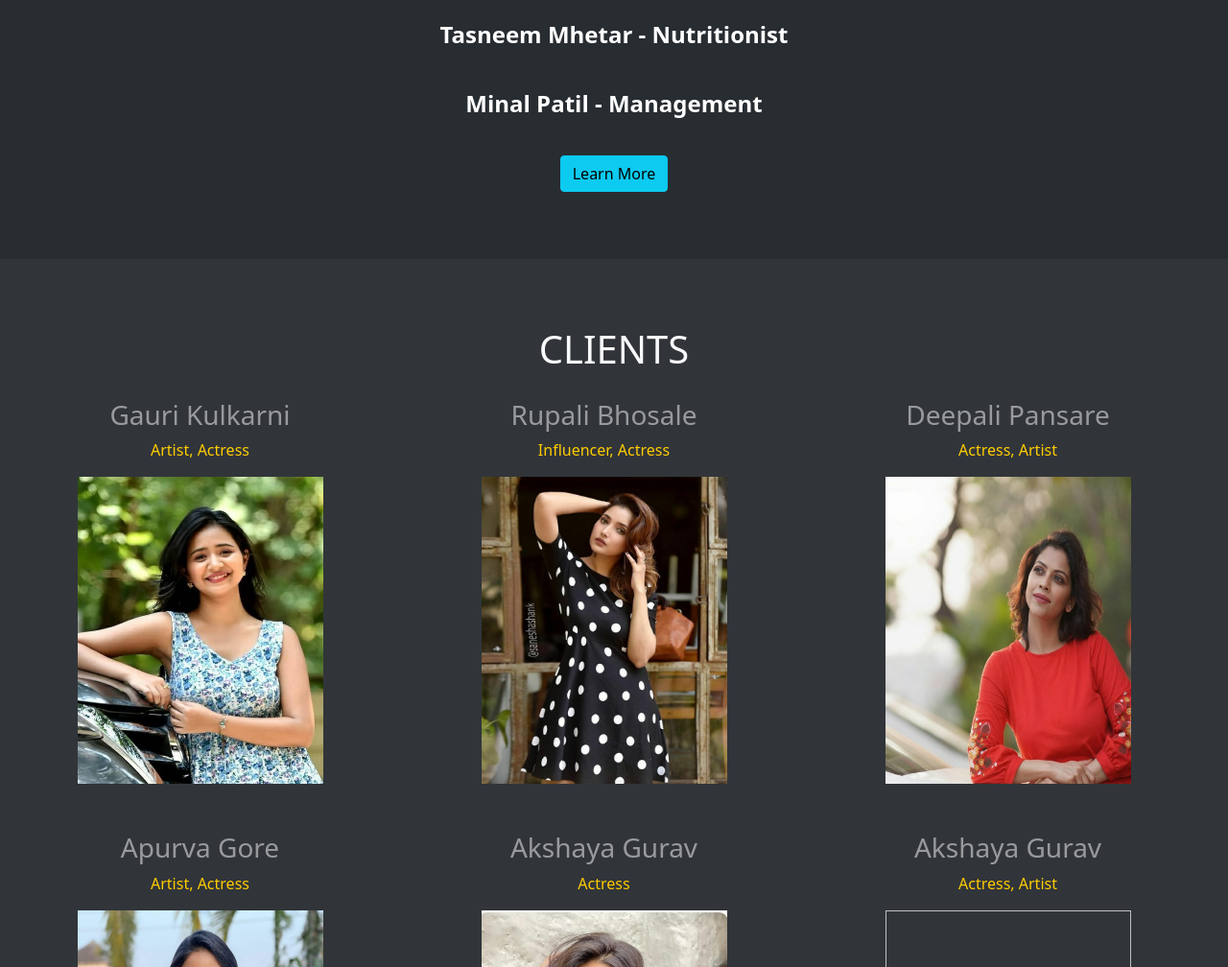
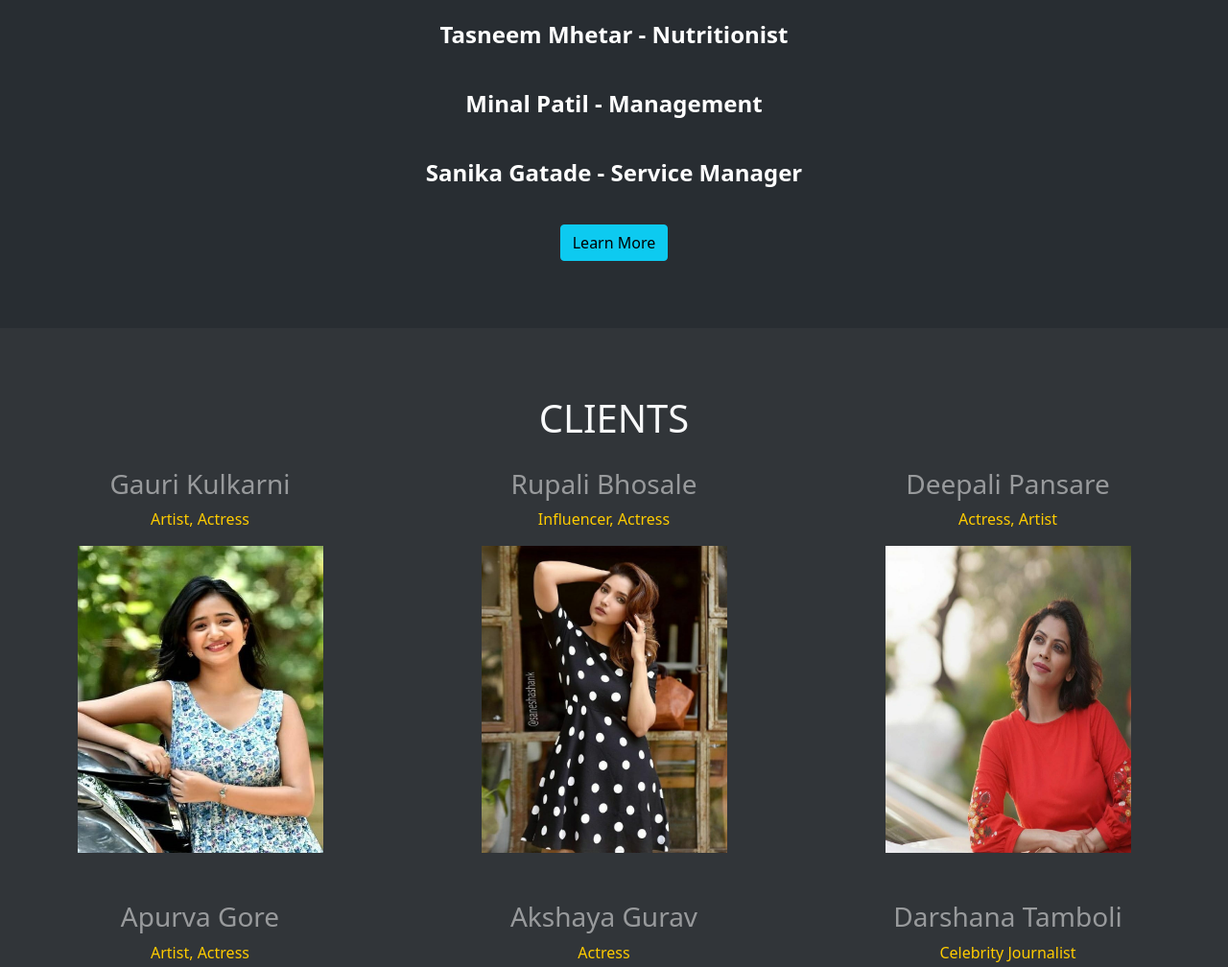
Before and after one commit to OutdatedGuy/SBFC-Website, a plain HTML site: page index.html in a window 1280 px wide. Shown: the part 3920-4928 px from the top of the page at 96% size. Drawn offline with nearby package versions, Linux system fonts and the light colour scheme.

Commit message:
Added final client

```diff
--- a/index.html
+++ b/index.html
@@ -112,6 +112,9 @@ TRANSFORM YOURSELF IN 30 DAYS">
                         </li>
                         <li class="text-capitalize text-white"><br><strong>Minal Patil&nbsp;- Management</strong><br>
                         </li>
+                        <li class="text-capitalize text-white"><br><strong>Sanika Gatade&nbsp;- Service
+                                Manager</strong><br>
+                        </li>
                     </ul><a class="btn btn-info" role="button" href="./team/index.html">Learn More</a>
                 </div>
             </div>
@@ -140,8 +143,8 @@ TRANSFORM YOURSELF IN 30 DAYS">
                     <p>Actress<br></p><img src="assets/img/Clients/Client5.jpeg">
                 </div>
                 <div class="col-12 col-sm-6 col-md-6 col-lg-4 col-xl-4 col-xxl-4 offset-0">
-                    <h3 class="text-white-50">Akshaya Gurav</h3>
-                    <p>Actress, Artist<br></p><img>
+                    <h3 class="text-white-50">Darshana Tamboli</h3>
+                    <p>Celebrity Journalist<br></p><img src="assets/img/Clients/Client6.jpeg">
                 </div>
             </div>
         </div>
```
Also changed, not shown: assets/img/Clients/Client6.jpeg (added).
